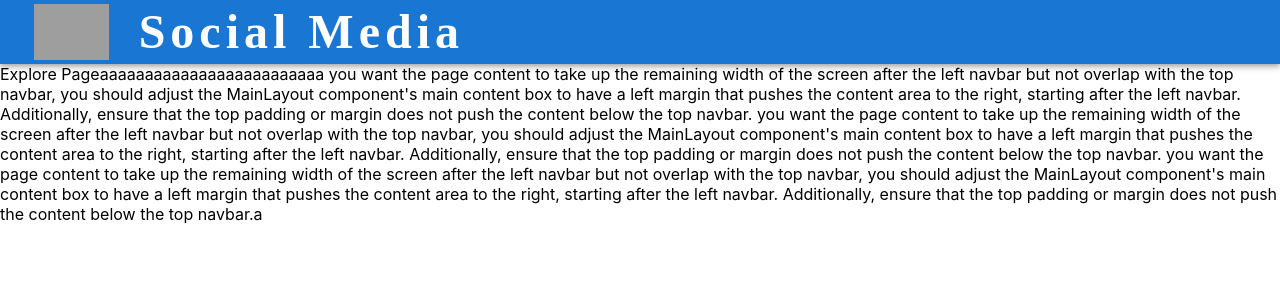
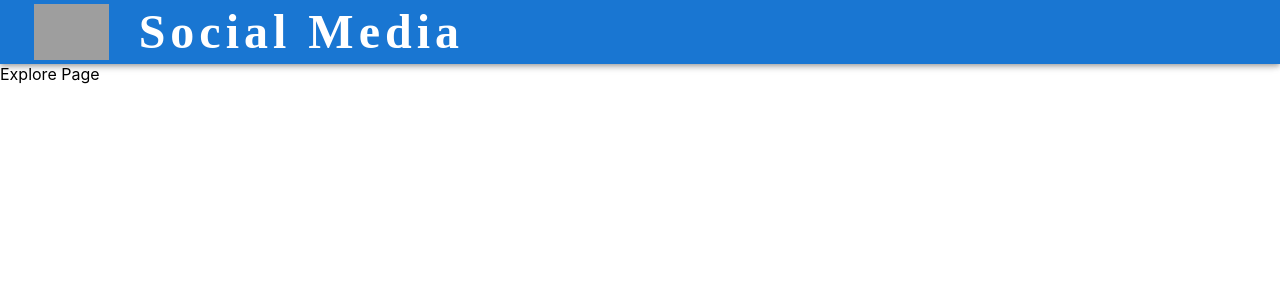
Before and after one commit to gBogdan95/SocialMedia, a React (Create React App) app in the folder socialmedia-frontend/: page /explore in a window 1280 px wide. Shown: the top 300 px of the page. Built offline with nearby package versions, Linux system fonts and the light colour scheme; grey boxes are pictures that could not be loaded.

Commit message:
created layout for TopNavbar buttons

```diff
--- a/socialmedia-frontend/src/App.tsx
+++ b/socialmedia-frontend/src/App.tsx
@@ -11,10 +11,12 @@ import CreatePost from "./pages/CreatePost";
 import People from "./pages/People";
 import Shop from "./pages/Shop";
 import Settings from "./pages/Settings";
+import { RightContentProvider } from "./contexts/RightContentContext";
 
 function App() {
   return (
     <AuthProvider>
+      <RightContentProvider>
         <BrowserRouter>
           <TopNavbar />
           <Routes>
@@ -31,6 +33,7 @@ function App() {
             </Route>
           </Routes>
         </BrowserRouter>
+      </RightContentProvider>
     </AuthProvider>
   );
 }
--- a/socialmedia-frontend/src/components/MainLayout.tsx
+++ b/socialmedia-frontend/src/components/MainLayout.tsx
@@ -1,21 +1,37 @@
 import React from "react";
+import { Box } from "@mui/material";
 import LeftNavbar from "./LeftNavbar";
-import { Box } from "@mui/material";
+import { useRightContent } from "../contexts/RightContentContext";
 import { Outlet } from "react-router-dom";
 
 const MainLayout = () => {
+  const { content: RightSideContent } = useRightContent();
+
   return (
-    <Box display="flex" height="100vh">
-      {" "}
+    <Box sx={{ display: "flex", height: "100vh", paddingTop: "64px" }}>
       <LeftNavbar />
       <Box
         component="main"
         sx={{
           flexGrow: 1,
           overflowY: "auto",
+          height: "calc(100% - 64px)",
         }}
       >
         <Outlet />
+      </Box>
+      <Box
+        component="aside"
+        sx={{
+          width: "440px",
+          overflowY: "auto",
+          height: "calc(100% - 64px)",
+          position: "fixed",
+          right: 0,
+          top: "64px",
+        }}
+      >
+        {RightSideContent}
       </Box>
     </Box>
   );
--- a/socialmedia-frontend/src/components/TopNavbar.tsx
+++ b/socialmedia-frontend/src/components/TopNavbar.tsx
@@ -1,4 +1,4 @@
-import React from "react";
+import React, { ReactElement } from "react";
 import { AppBar, Toolbar, Button, Box, Typography } from "@mui/material";
 import { useNavigate } from "react-router-dom";
 import { useAuth } from "../contexts/AuthContext";
@@ -7,6 +7,10 @@ import EmailIcon from "@mui/icons-material/Email";
 import LogoutIcon from "@mui/icons-material/Logout";
 import AccountCircleIcon from "@mui/icons-material/AccountCircle";
 import logo from "../assets/logo.png";
+import { useRightContent } from "../contexts/RightContentContext";
+import MyProfile from "../pages/MyProfile";
+import Notifications from "../pages/Notifications";
+import Messages from "../pages/Messages";
 
 export default function TopNavbar() {
   const navigate = useNavigate();
@@ -17,9 +21,15 @@ export default function TopNavbar() {
     navigate("/");
   };
 
+  const { setContent } = useRightContent();
+
+  const handleRightContentChange = (component: ReactElement) => {
+    setContent(component);
+  };
+
   return (
     <AppBar
-      position="static"
+      position="fixed"
       sx={{ flexGrow: 1, zIndex: (theme) => theme.zIndex.drawer + 1 }}
     >
       <Toolbar>
@@ -53,7 +63,7 @@ export default function TopNavbar() {
             <>
               <Button
                 color="inherit"
-                onClick={() => console.log("Notifications clicked")}
+                onClick={() => handleRightContentChange(<MyProfile />)}
                 startIcon={<AccountCircleIcon />}
                 sx={{ textTransform: "none" }}
               >
@@ -61,7 +71,7 @@ export default function TopNavbar() {
               </Button>
               <Button
                 color="inherit"
-                onClick={() => console.log("Notifications clicked")}
+                onClick={() => handleRightContentChange(<Notifications />)}
                 startIcon={<NotificationsIcon />}
                 sx={{ textTransform: "none" }}
               >
@@ -69,7 +79,7 @@ export default function TopNavbar() {
               </Button>
               <Button
                 color="inherit"
-                onClick={() => console.log("Messages clicked")}
+                onClick={() => handleRightContentChange(<Messages />)}
                 startIcon={<EmailIcon />}
                 sx={{ textTransform: "none" }}
               >
--- /dev/null
+++ b/socialmedia-frontend/src/contexts/RightContentContext.tsx
@@ -0,0 +1,35 @@
+import React, {
+  createContext,
+  useContext,
+  useState,
+  ReactNode,
+  ReactElement,
+} from "react";
+
+interface RightContentContextType {
+  content: ReactElement | null;
+  setContent: (component: ReactElement) => void;
+}
+
+const RightContentContext = createContext<RightContentContextType>({
+  content: null,
+  setContent: () => {},
+});
+
+export const useRightContent = () => useContext(RightContentContext);
+
+interface RightContentProviderProps {
+  children: ReactNode;
+}
+
+export const RightContentProvider: React.FC<RightContentProviderProps> = ({
+  children,
+}) => {
+  const [content, setContent] = useState<ReactElement | null>(null);
+
+  return (
+    <RightContentContext.Provider value={{ content, setContent }}>
+      {children}
+    </RightContentContext.Provider>
+  );
+};
--- a/socialmedia-frontend/src/pages/Explore.tsx
+++ b/socialmedia-frontend/src/pages/Explore.tsx
@@ -1,27 +1,7 @@
 import React from "react";
 
 const Explore = () => {
-  return (
-    <div>
-      Explore Pageaaaaaaaaaaaaaaaaaaaaaaaaa you want the page content to take up
-      the remaining width of the screen after the left navbar but not overlap
-      with the top navbar, you should adjust the MainLayout component's main
-      content box to have a left margin that pushes the content area to the
-      right, starting after the left navbar. Additionally, ensure that the top
-      padding or margin does not push the content below the top navbar. you want
-      the page content to take up the remaining width of the screen after the
-      left navbar but not overlap with the top navbar, you should adjust the
-      MainLayout component's main content box to have a left margin that pushes
-      the content area to the right, starting after the left navbar.
-      Additionally, ensure that the top padding or margin does not push the
-      content below the top navbar. you want the page content to take up the
-      remaining width of the screen after the left navbar but not overlap with
-      the top navbar, you should adjust the MainLayout component's main content
-      box to have a left margin that pushes the content area to the right,
-      starting after the left navbar. Additionally, ensure that the top padding
-      or margin does not push the content below the top navbar.a
-    </div>
-  );
+  return <div>Explore Page</div>;
 };
 
 export default Explore;
--- /dev/null
+++ b/socialmedia-frontend/src/pages/Messages.tsx
@@ -0,0 +1,7 @@
+import React from "react";
+
+const Messages = () => {
+  return <div>Messages Page</div>;
+};
+
+export default Messages;
--- /dev/null
+++ b/socialmedia-frontend/src/pages/MyProfile.tsx
@@ -0,0 +1,7 @@
+import React from "react";
+
+const MyProfile = () => {
+  return <div>MyProfile Page</div>;
+};
+
+export default MyProfile;
--- /dev/null
+++ b/socialmedia-frontend/src/pages/Notifications.tsx
@@ -0,0 +1,7 @@
+import React from "react";
+
+const Notifications = () => {
+  return <div>Notifications Page</div>;
+};
+
+export default Notifications;
```
Lines whose indentation alone changed are shown as unchanged.
